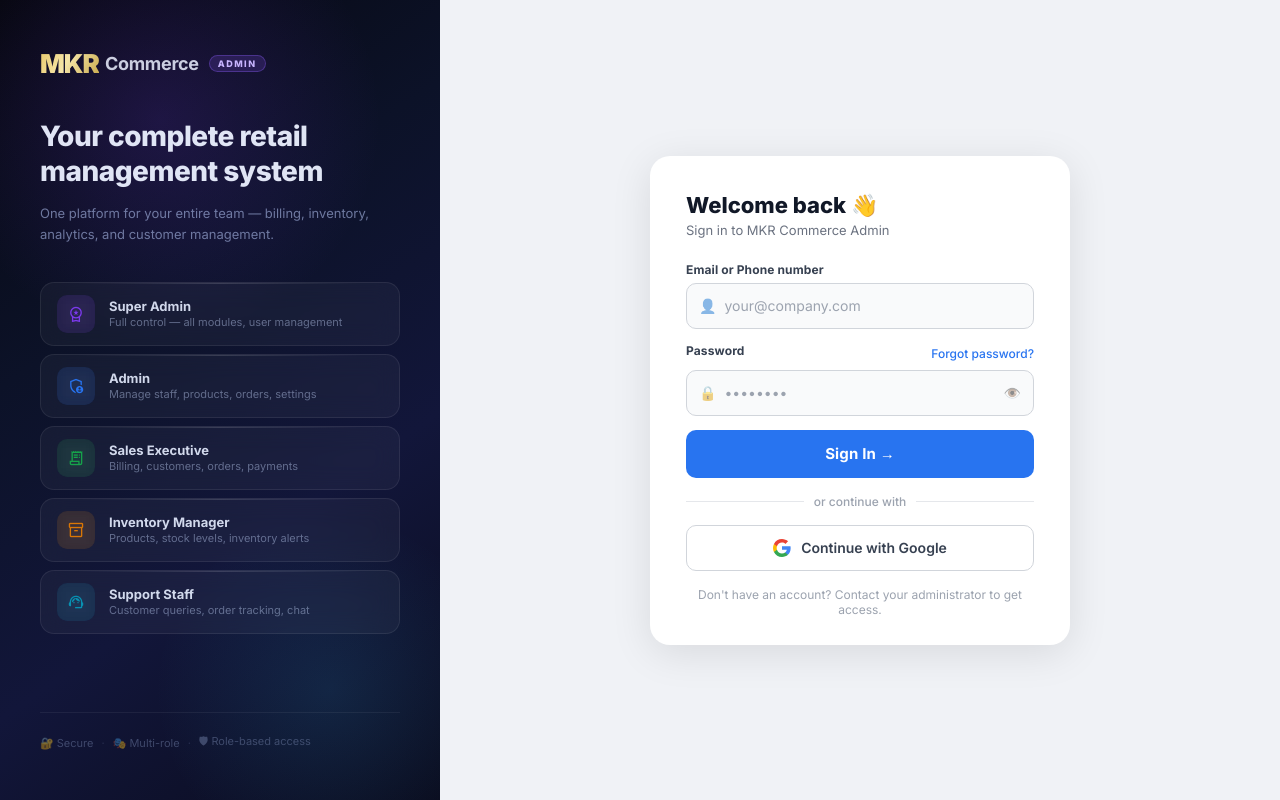
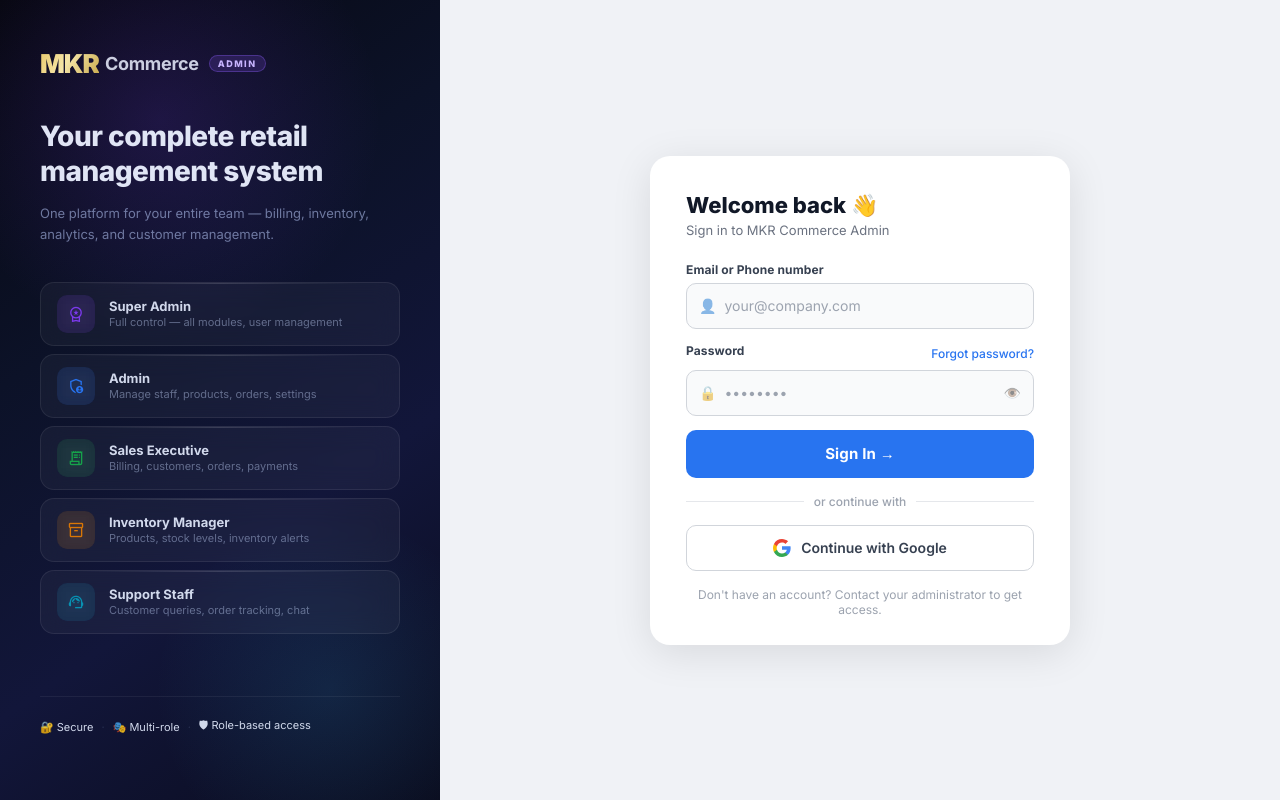
Before and after one commit to mkrstore/mkr-commerce-admin, an Angular app: page /login in a window 1280 px wide. Built offline with nearby package versions, Linux system fonts and the light colour scheme; no server answers.

Commit message:
fix login left panel footer spacing and text color

```diff
--- a/src/app/pages/login/login.component.scss
+++ b/src/app/pages/login/login.component.scss
@@ -166,9 +166,9 @@
   align-items: center;
   gap: 8px;
   font-size: 11px;
-  color: rgba(120,135,175,.45);
-  margin-top: 28px;
+  color: rgba(230,237,255,.9);
   padding-top: 20px;
+  padding-bottom: 16px;
   border-top: 1px solid rgba(255,255,255,.06);
   flex-wrap: wrap;
 }
```
